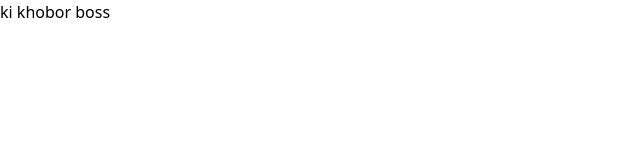
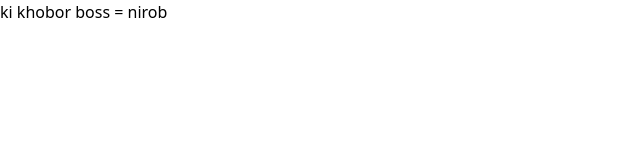
Before and after one commit to dev-nirob1/Accent-adept-client, a React (Vite) app: page / in a window 1280 px wide. Shown: the top 160 px of the page, without its empty margins (0-640 px from the left). Built offline with nearby package versions, Linux system fonts and the light colour scheme.

Commit message:
context provider implemented

```diff
--- a/src/App.jsx
+++ b/src/App.jsx
@@ -1,10 +1,11 @@
-import './App.css'
+import { useContext } from "react"
+import { AuthContext } from "./AuthProvider/AuthProvider"
 
 function App() {
-
+const {user} = useContext(AuthContext)
   return (
     <>
-      <h3>ki khobor boss</h3>
+      <h3 className="text-center ">ki khobor boss = {user}</h3>
     </>
   )
 }
--- a/src/AuthProvider/AuthProvider.jsx
+++ b/src/AuthProvider/AuthProvider.jsx
@@ -1,9 +1,16 @@
+import { createContext } from "react";
 
-const AuthProvider = () => {
+export const AuthContext = createContext()
+
+const AuthProvider = ({ children }) => {
+    const user = 'nirob';
+    const authInfo = {
+        user
+    }
     return (
-        <div>
-
-        </div>
+        <AuthContext.Provider value={authInfo} >
+            {children}
+        </AuthContext.Provider>
     );
 };
 
--- a/src/main.jsx
+++ b/src/main.jsx
@@ -5,9 +5,12 @@ import {
   RouterProvider,
 } from "react-router-dom";
 import router from './Routes/Routes/Router.jsx';
+import AuthProvider from './AuthProvider/AuthProvider';
 
 ReactDOM.createRoot(document.getElementById('root')).render(
   <React.StrictMode>
-    <RouterProvider router={router} />
+    <AuthProvider>
+      <RouterProvider router={router} />
+    </AuthProvider>
   </React.StrictMode>,
 )
```
